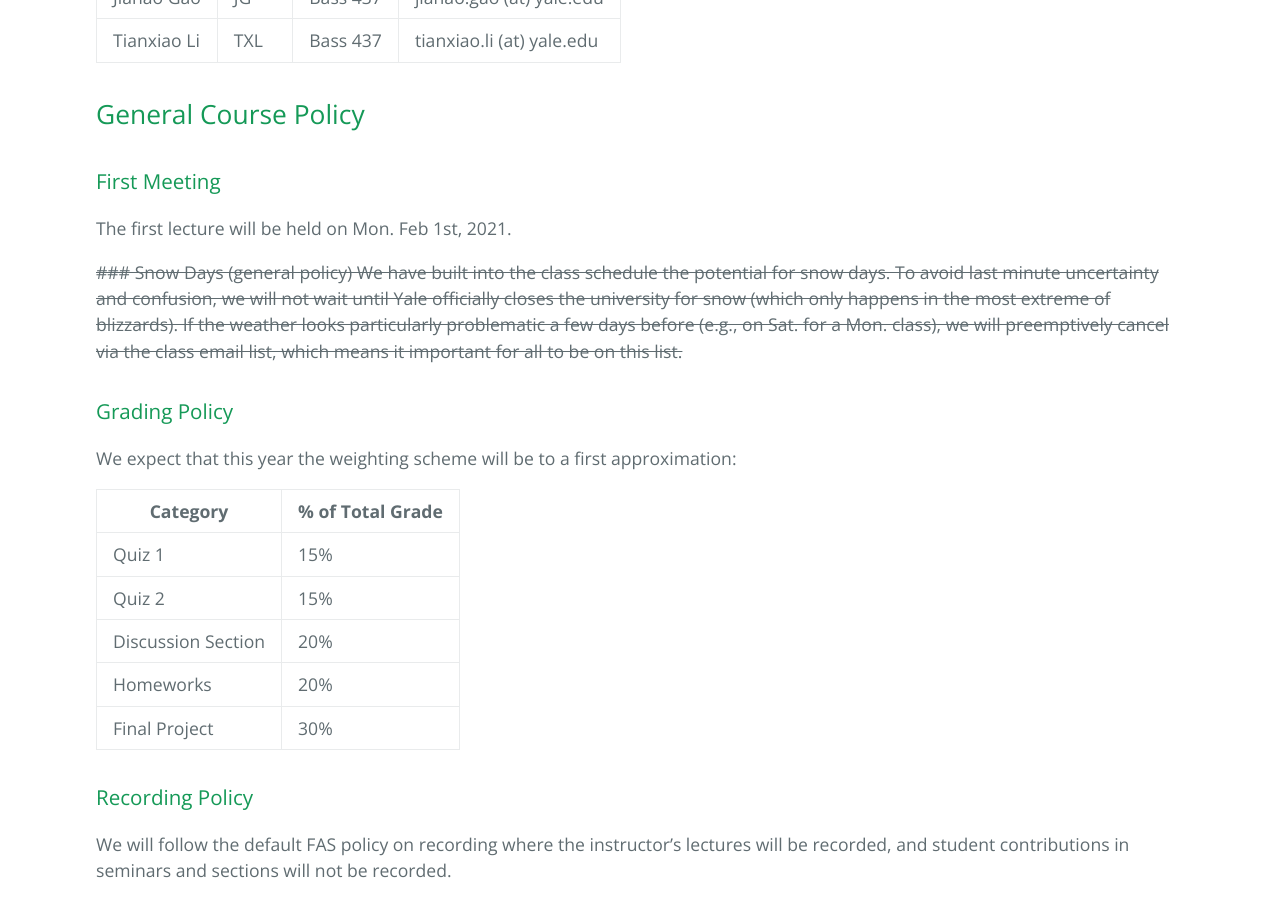
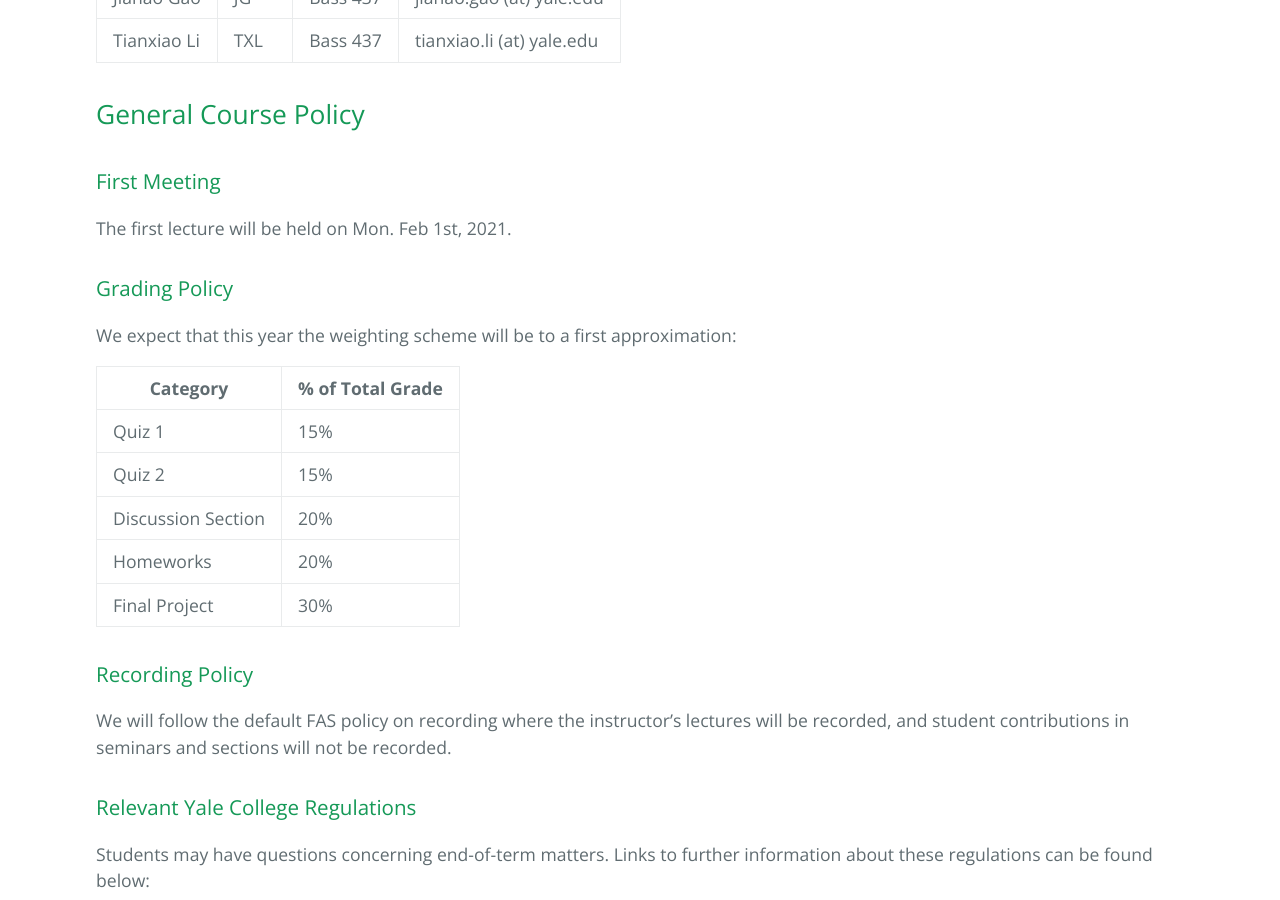
Before and after one commit to susannaliu0705/cbb752-zimmerone-projects, a Jekyll site: the page built from info.md, in a window 1280 px wide and 900 px high, scrolled down 1404 px. Built offline with Jekyll 4.4.1, drawn with Linux system fonts in a browser that asks for light colours.

Commit message:
delete snow day

```diff
--- a/info.md
+++ b/info.md
@@ -41,9 +41,6 @@ Consultation is available UPON REQUEST or according to times stipulated by the i
 ### First Meeting
 The first lecture will be held on Mon. Feb 1st, 2021.
 
-<del>### Snow Days (general policy)
-We have built into the class schedule the potential for snow days. To avoid last minute uncertainty and confusion, we will not wait until Yale officially closes the university for snow (which only happens in the most extreme of blizzards). If the weather looks particularly problematic a few days before (e.g., on Sat. for a Mon. class), we will preemptively cancel via the class email list, which means it important for all to be on this list.</del>
-
 ### Grading Policy
 We expect that this year the weighting scheme will be to a first approximation:
 
```
